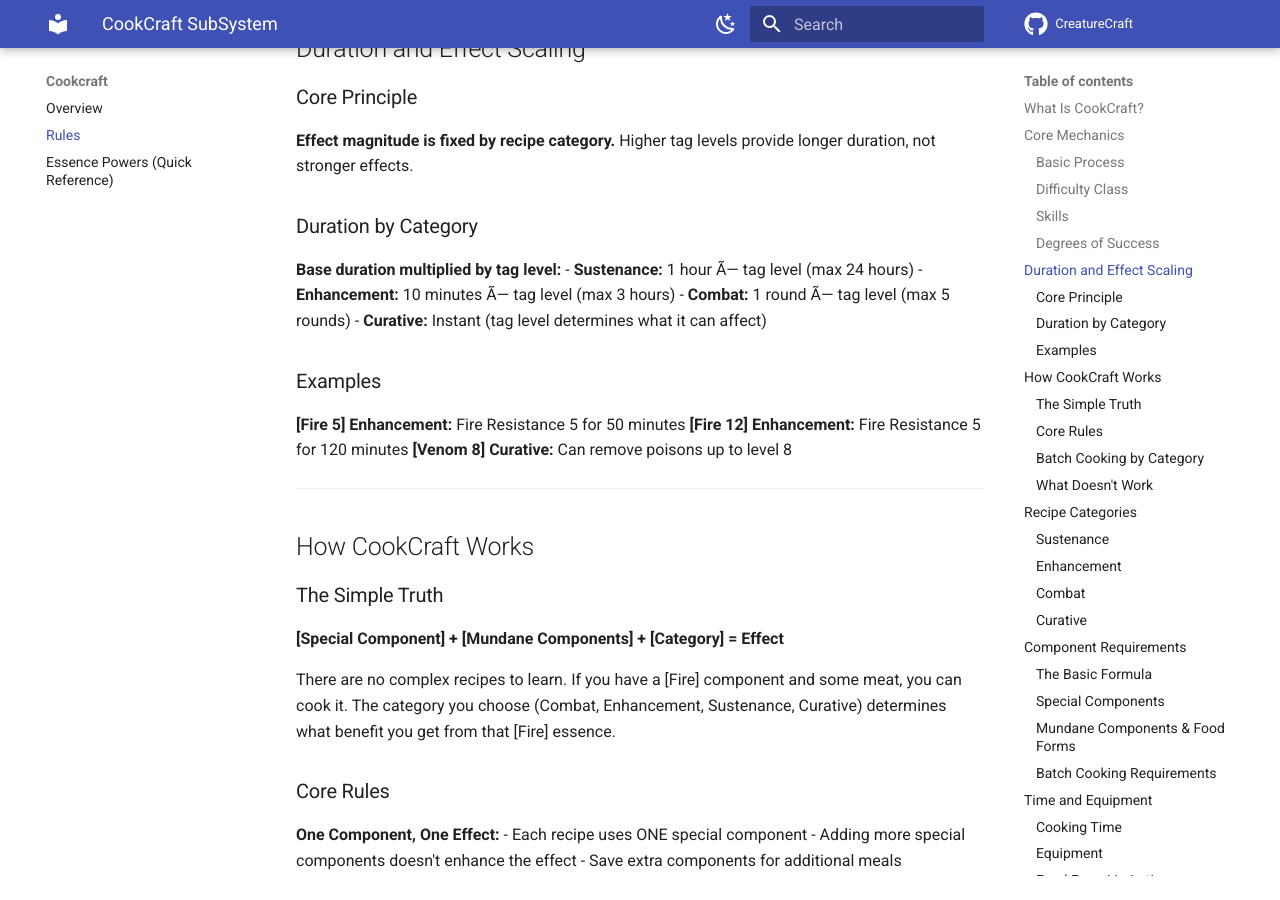
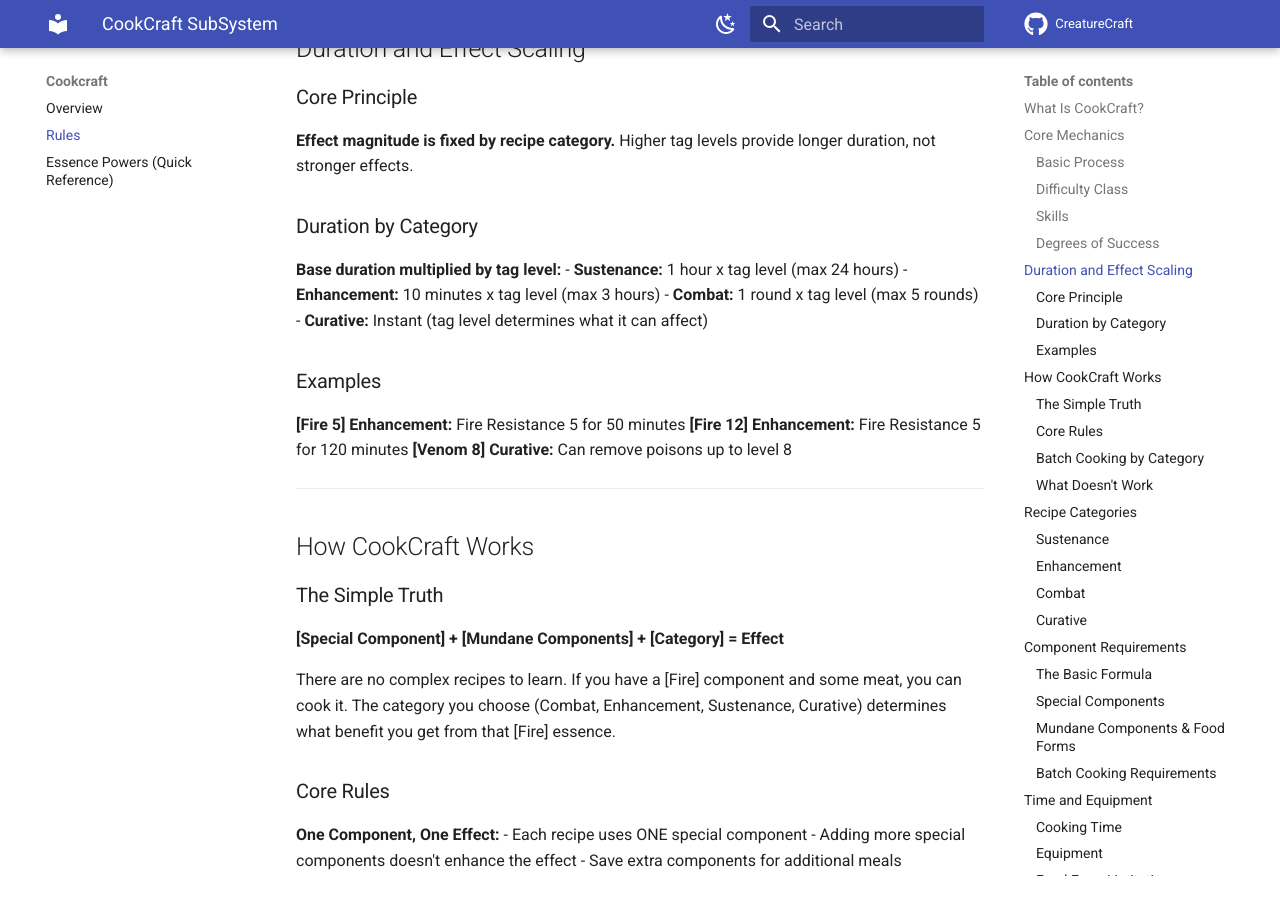
Before and after one commit to Nargath/CreatureCraft, an MkDocs documentation site: the page built from docs/cookcraft/cc_rules.md, in a window 1280 px wide and 900 px high, scrolled down 1404 px. Built offline with MkDocs 1.6.1 and Material for MkDocs 9.7.7, drawn with Linux system fonts in a browser that asks for light colours; comment, search, counter and statistics services are not loaded; some of the changed text lies outside the part shown.

Commit message:
Tidying Up Characters

```diff
--- a/docs/cookcraft/cc_rules.md
+++ b/docs/cookcraft/cc_rules.md
@@ -57,9 +57,9 @@ Anyone can cook creature components - there are no recipes to learn or discover.
 
 ### Duration by Category
 **Base duration multiplied by tag level:**
-- **Sustenance:** 1 hour Ã— tag level (max 24 hours)
-- **Enhancement:** 10 minutes Ã— tag level (max 3 hours)
-- **Combat:** 1 round Ã— tag level (max 5 rounds)
+- **Sustenance:** 1 hour x tag level (max 24 hours)
+- **Enhancement:** 10 minutes x tag level (max 3 hours)
+- **Combat:** 1 round x tag level (max 5 rounds)
 - **Curative:** Instant (tag level determines what it can affect)
 
 ### Examples
@@ -120,7 +120,7 @@ Recipe categories are simply different ways to prepare components. The same [Fir
 - **[Sensory]** â†’ +2 item bonus to Perception during rest/watch
 - **[Mundane]** â†’ Basic nutrition and fatigue removal
 
-**Duration:** 1 hour Ã— tag level (max 24 hours)
+**Duration:** 1 hour x tag level (max 24 hours)
 **Example:** [Fire 5] Sustenance = Cold resistance 5 for 5 hours
 
 ### Enhancement
@@ -134,7 +134,7 @@ Recipe categories are simply different ways to prepare components. The same [Fir
 - **[Flight]** â†’ +10 foot movement speed
 - **[Magical]** â†’ +1 item bonus to spell DCs
 
-**Duration:** 10 minutes Ã— tag level (max 3 hours)
+**Duration:** 10 minutes x tag level (max 3 hours)
 **Example:** [Sharp 8] Enhancement = +1 to attacks for 80 minutes
 
 ### Combat
@@ -148,7 +148,7 @@ Recipe categories are simply different ways to prepare components. The same [Fir
 - **[Flight]** â†’ Ignore difficult terrain
 - **[Magical]** â†’ Strikes count as magical
 
-**Duration:** 1 round Ã— tag level (max 5 rounds)
+**Duration:** 1 round x tag level (max 5 rounds)
 **Example:** [Fire 5] Combat = +1d6 fire damage for 5 rounds
 
 ### Curative
@@ -348,9 +348,9 @@ Professional tools reduce failure consequences by one step.
 6. **Cook** (30 min field, 1 hour camp)
 
 ### Duration Formula
-- **Sustenance:** 1 hour Ã— tag level (max 24 hours)
-- **Enhancement:** 10 minutes Ã— tag level (max 3 hours)
-- **Combat:** 1 round Ã— tag level (max 5 rounds)
+- **Sustenance:** 1 hour x tag level (max 24 hours)
+- **Enhancement:** 10 minutes x tag level (max 3 hours)
+- **Combat:** 1 round x tag level (max 5 rounds)
 - **Curative:** Instant (affects conditions up to tag level)
 
 ### Batch Cooking
```
Also changed, not shown: other parts of docs/cookcraft/cc_rules.md (+2 -2 lines), docs/cookcraft/cc_essence_powers_qr.md (+4 -4 lines).
